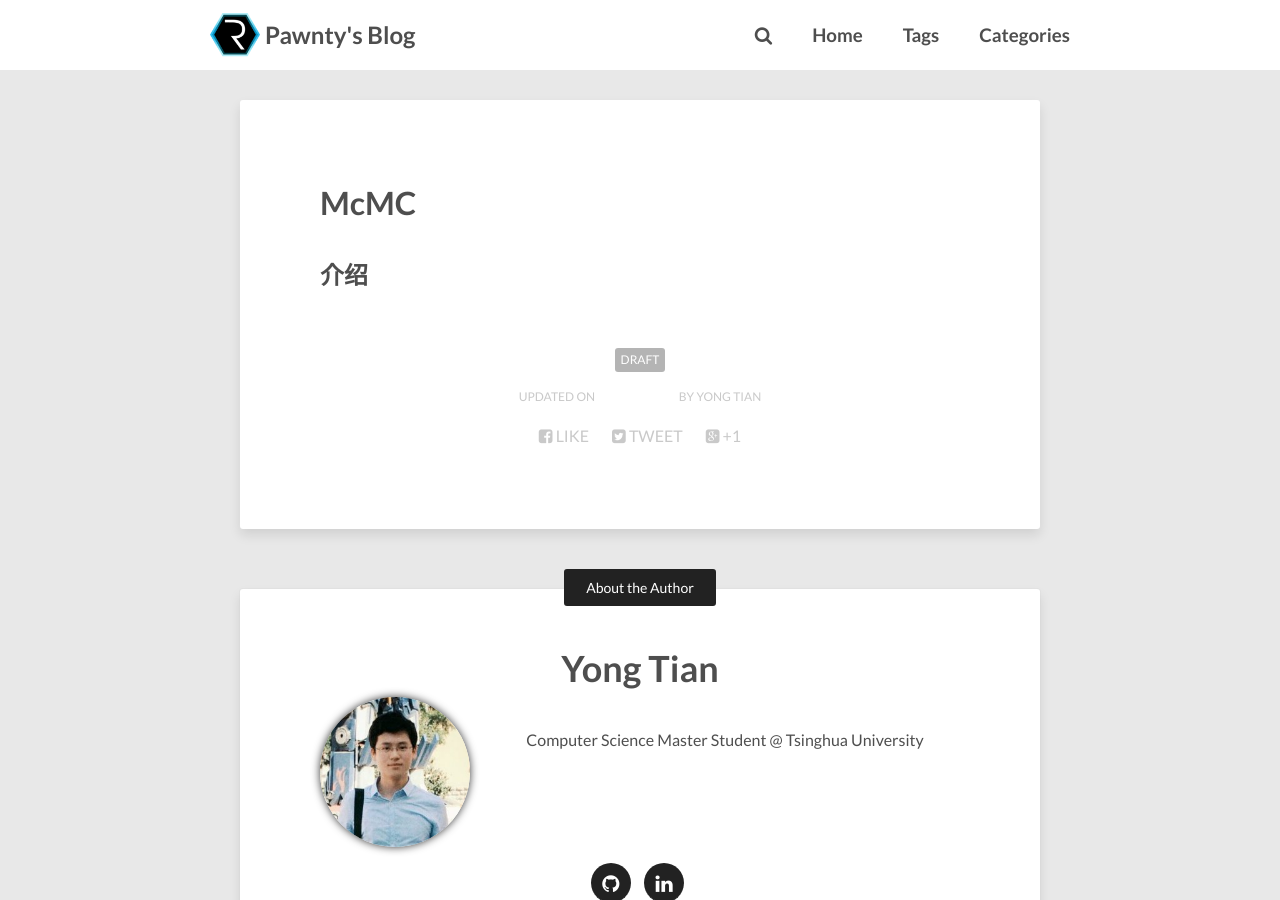
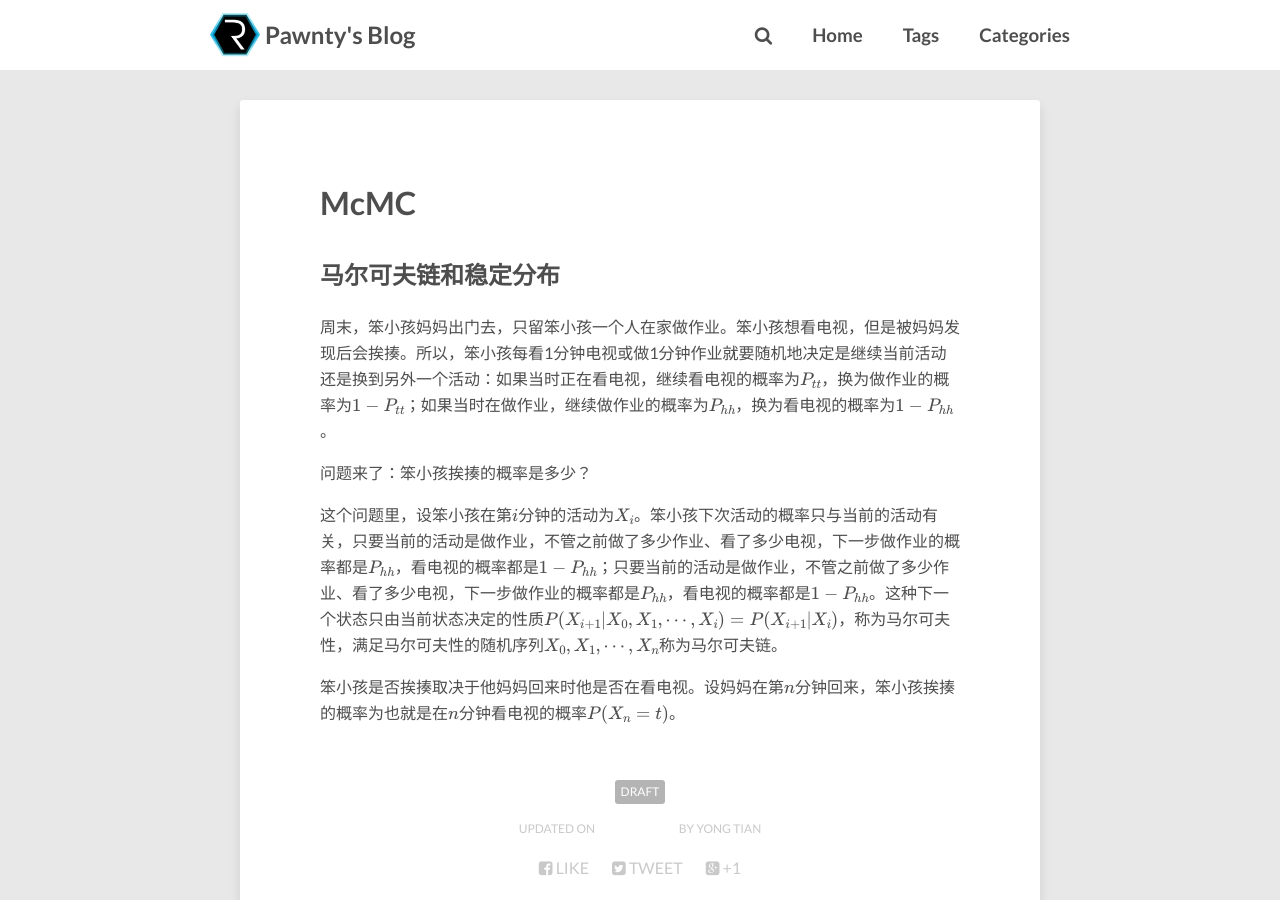
Before and after one commit to pawnty/pawnty.github.io, a Jekyll site: the page built from pawnty.github.io/_posts/2016-06-18-mcmc.md, in a window 1280 px wide and 900 px high, scrolled down 250 px. Built offline with Jekyll 4.4.1, drawn with Linux system fonts in a browser that asks for light colours; nearby versions of some CDN libraries; formulas are drawn with MathJax 3; comment, search, counter and statistics services are not loaded.

Commit message:
Published with https://stackedit.io/

```diff
--- a/pawnty.github.io/_posts/2016-06-18-mcmc.md
+++ b/pawnty.github.io/_posts/2016-06-18-mcmc.md
@@ -8,4 +8,11 @@ categories: [MachineLearning]
 publisihed: false
 ---
 
-## 介绍
+## 马尔可夫链和稳定分布
+周末，笨小孩妈妈出门去，只留笨小孩一个人在家做作业。笨小孩想看电视，但是被妈妈发现后会挨揍。所以，笨小孩每看1分钟电视或做1分钟作业就要随机地决定是继续当前活动还是换到另外一个活动：如果当时正在看电视，继续看电视的概率为$P_{tt}$，换为做作业的概率为$1-P_{tt}$；如果当时在做作业，继续做作业的概率为$P_{hh}$，换为看电视的概率为$1-P_{hh}$。
+
+问题来了：笨小孩挨揍的概率是多少？
+
+这个问题里，设笨小孩在第$i$分钟的活动为$X_i$。笨小孩下次活动的概率只与当前的活动有关，只要当前的活动是做作业，不管之前做了多少作业、看了多少电视，下一步做作业的概率都是$P_{hh}$，看电视的概率都是$1-P_{hh}$；只要当前的活动是做作业，不管之前做了多少作业、看了多少电视，下一步做作业的概率都是$P_{hh}$，看电视的概率都是$1-P_{hh}$。这种下一个状态只由当前状态决定的性质$P(X_{i+1}\vert X_0,X_1,\cdots,X_i)=P(X_{i+1}\vert X_i)$，称为马尔可夫性，满足马尔可夫性的随机序列$X_0, X_1, \cdots, X_n$称为马尔可夫链。
+
+笨小孩是否挨揍取决于他妈妈回来时他是否在看电视。设妈妈在第$n$分钟回来，笨小孩挨揍的概率为也就是在$n$分钟看电视的概率$P(X_n=t)$。
```
